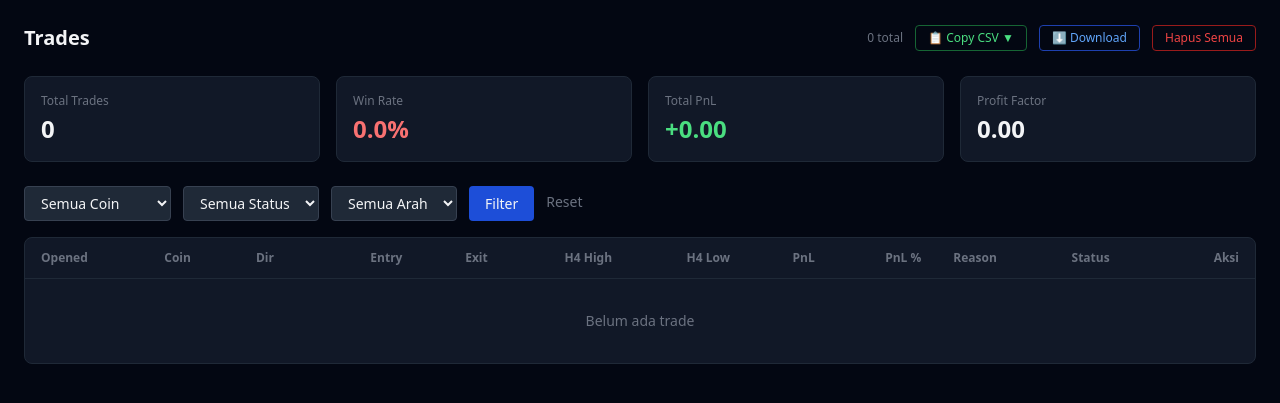
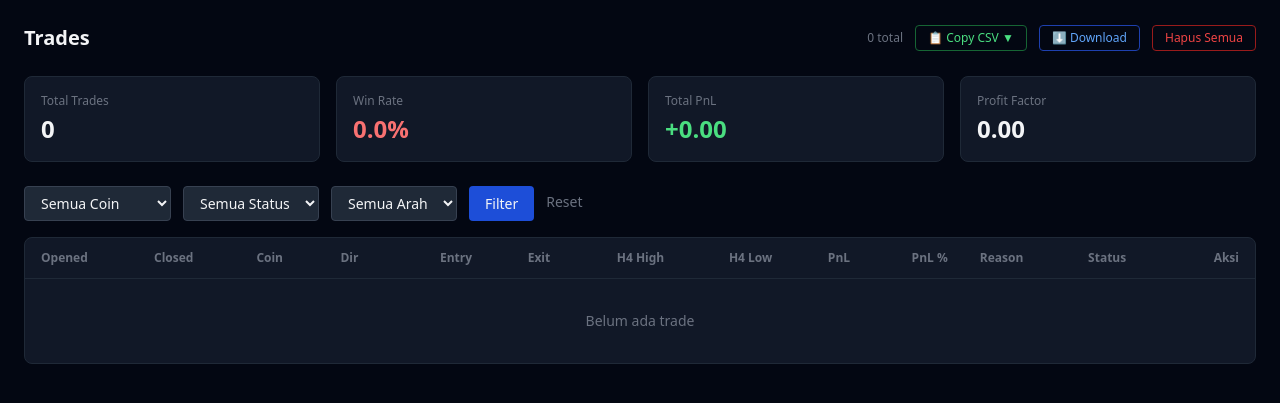
Before and after one commit to heathclif-cyber/swingtrade_v2, a Flask app: page /paper/trades in a window 1280 px wide. Shown: the part 49-452 px from the top of the page. Run offline with Flask 3, Linux system fonts and the light colour scheme; data comes from the database, SQL or seed files in the repository; data that the repository does not hold is empty; some libraries are stand-ins or nearby versions.

Commit message:
feat: tambahkan kolom Closed di tabel trades
Kolom ditambahkan setelah Opened. Untuk trade yang masih open,
menampilkan '—'.

Co-Authored-By: Claude Opus 4.7 <noreply@anthropic.com>

```diff
--- a/app/templates/trades.html
+++ b/app/templates/trades.html
@@ -85,6 +85,7 @@
     <thead>
       <tr class="text-gray-500 text-xs border-b border-gray-800">
         <th class="px-4 py-3 text-left">Opened</th>
+        <th class="px-4 py-3 text-left">Closed</th>
         <th class="px-4 py-3 text-left">Coin</th>
         <th class="px-4 py-3 text-left">Dir</th>
         <th class="px-4 py-3 text-right">Entry</th>
@@ -103,6 +104,9 @@
       <tr class="border-b border-gray-800/50 hover:bg-gray-800/30">
         <td class="px-4 py-2 text-xs text-gray-500">
           {{ trade.opened_at | wita_fmt('%m-%d %H:%M') }}
+        </td>
+        <td class="px-4 py-2 text-xs text-gray-500">
+          {% if trade.closed_at %}{{ trade.closed_at | wita_fmt('%m-%d %H:%M') }}{% else %}—{% endif %}
         </td>
         <td class="px-4 py-2">
           <a href="/coins/{{ trade.coin.symbol }}" class="text-blue-400 hover:underline font-mono text-xs">
@@ -167,7 +171,7 @@
         </td>
       </tr>
       {% else %}
-      <tr><td colspan="12" class="px-4 py-8 text-center text-gray-500">Belum ada trade</td></tr>
+      <tr><td colspan="13" class="px-4 py-8 text-center text-gray-500">Belum ada trade</td></tr>
       {% endfor %}
     </tbody>
   </table>
```
